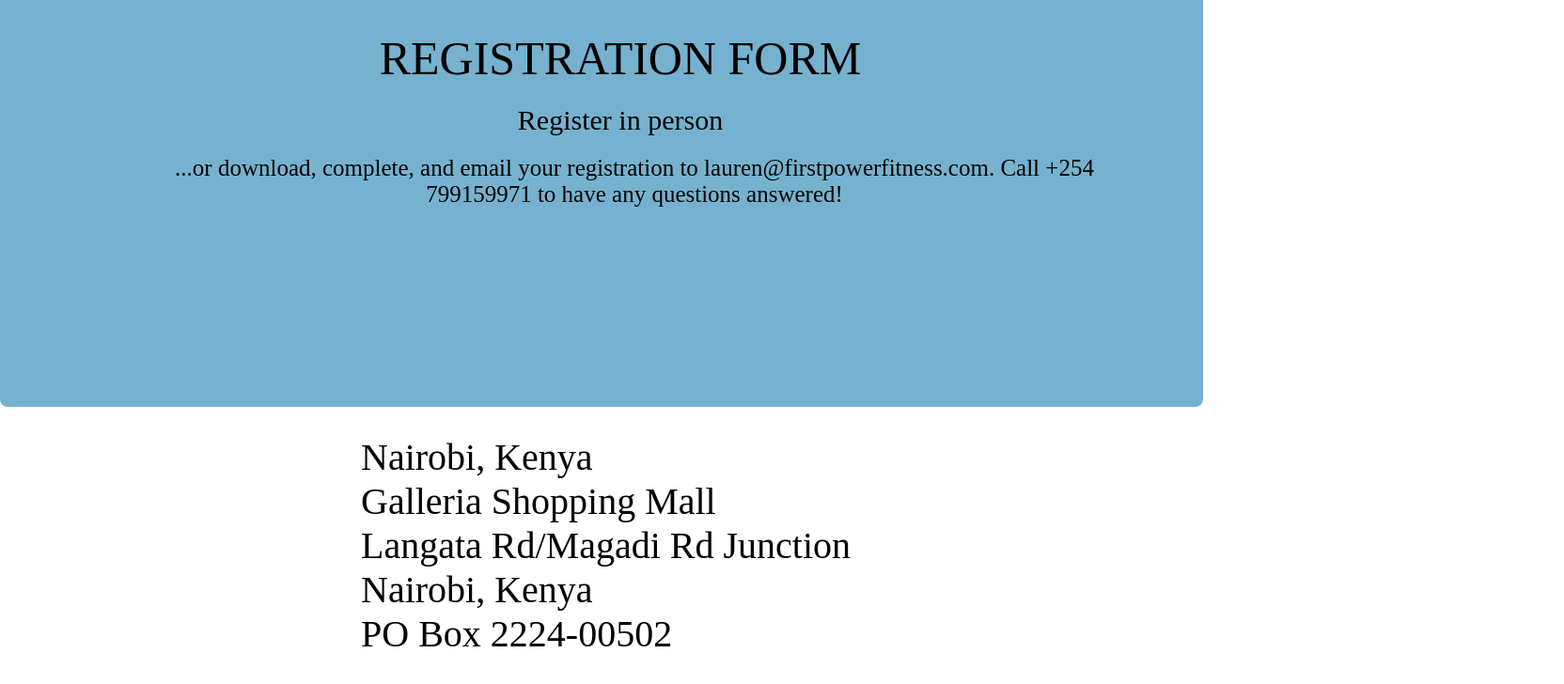
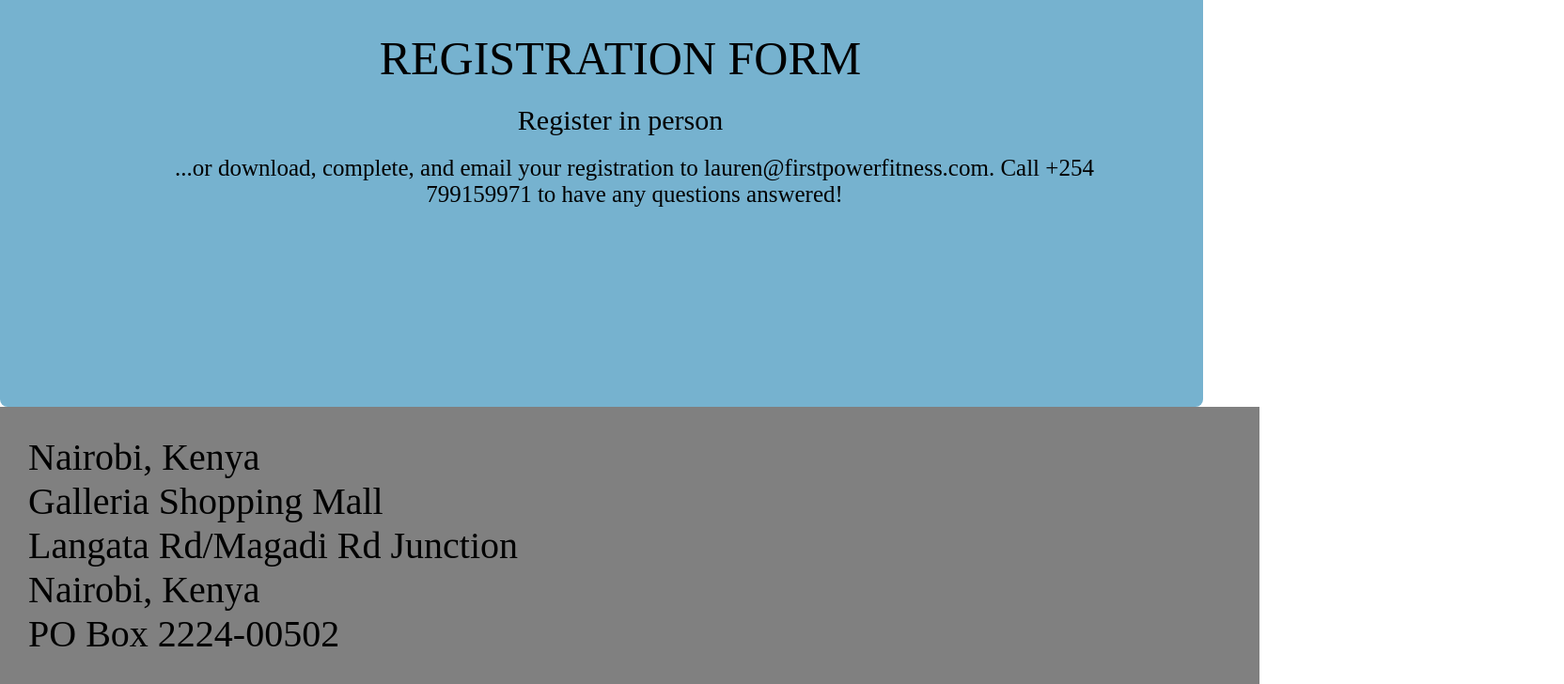
Before and after one commit to Eddahkarambu/Fitness-web-app, a React (Create React App) app: page /Services in a window 1280 px wide. Shown: the part 2865-3593 px from the top of the page at 94% size, 1664 px wide, since content can reach past the window. Built offline with nearby package versions, Linux system fonts and the light colour scheme.

Commit message:
modified the services page

```diff
--- a/src/Components/Services.css
+++ b/src/Components/Services.css
@@ -154,15 +154,18 @@
       margin-left: 40px;
     }
     .listItem{
-      display: flex;
+      /* display: flex; */
       font-size: 20px;
 
     }
    .list{
+    background-color: grey;
     width: 100%;
-    margin-top: 30px;
-    margin-left: 30%;
-    margin-bottom: 30px;
+    padding-top: 30px;
+    /* margin-left: 50px; */
+    padding-bottom: 30px;
+    padding-left: 30px;
+    padding: 30px;
 
 
    }
--- a/src/Components/Signin.css
+++ b/src/Components/Signin.css
@@ -34,6 +34,10 @@
     background-color: #f1f1f1;
     width:50px;
     justify-content: center;
+}
+.button:hover {
+  background-color: #04AA6D; /* Green */
+  color: white;
 }
 .btn{
     justify-content: center;
```
